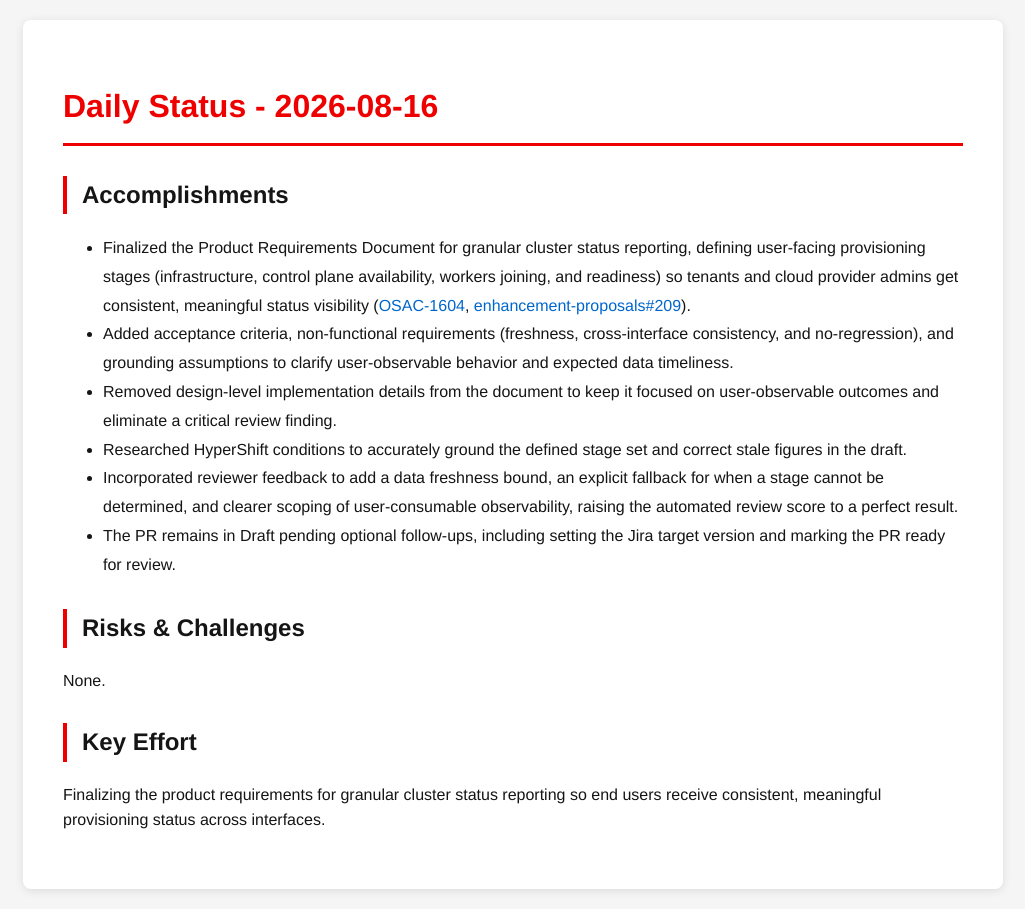
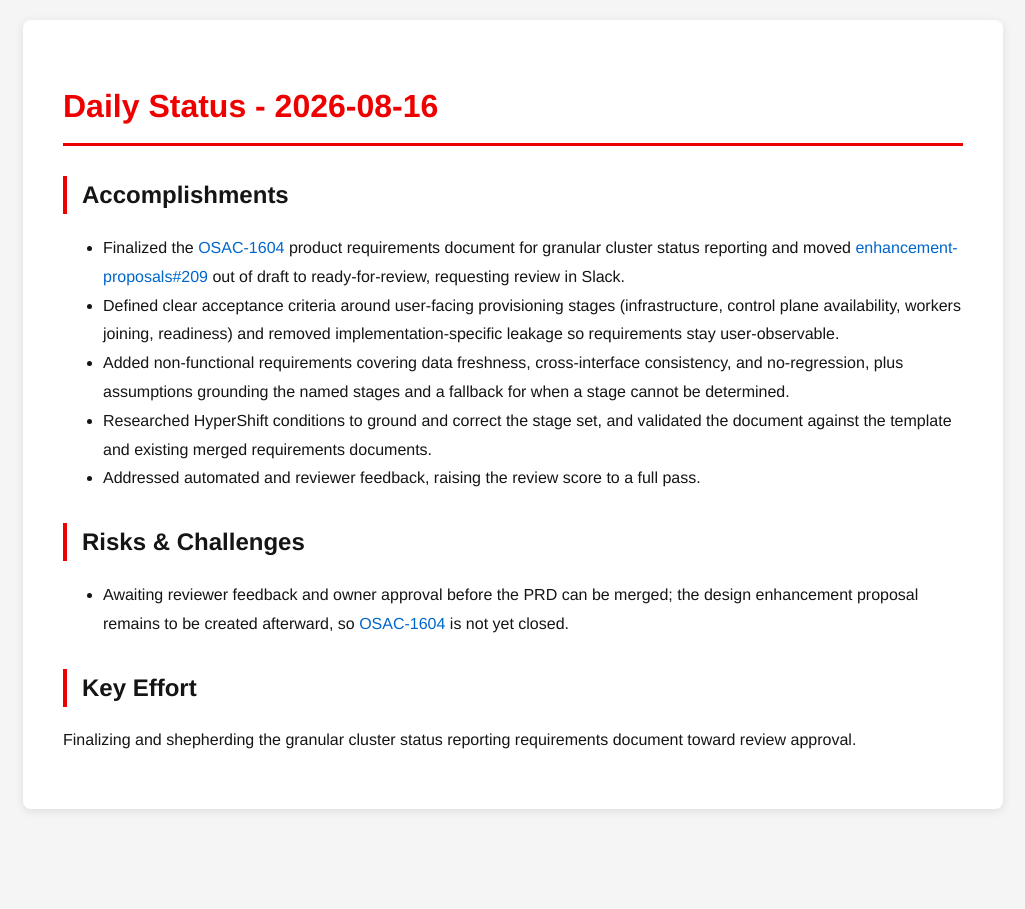
Before and after one commit to tzvatot/daily-status, a Jekyll site: the page built from 2026-08-16.md, in a window 1280 px wide. Shown: the whole page, without its empty margins (127-1152 px from the left). Built offline with Jekyll 4.4.1, drawn with Linux system fonts in a browser that asks for light colours.

Commit message:
Daily status update - 2026-08-16

```diff
--- a/2026-08-16.md
+++ b/2026-08-16.md
@@ -7,15 +7,14 @@ date: 2026-08-16
 # Daily Status - 2026-08-16
 
 ## Accomplishments
-- Finalized the Product Requirements Document for granular cluster status reporting, defining user-facing provisioning stages (infrastructure, control plane availability, workers joining, and readiness) so tenants and cloud provider admins get consistent, meaningful status visibility ([OSAC-1604](https://redhat.atlassian.net/browse/OSAC-1604), [enhancement-proposals#209](https://github.com/osac-project/enhancement-proposals/pull/209)).
-- Added acceptance criteria, non-functional requirements (freshness, cross-interface consistency, and no-regression), and grounding assumptions to clarify user-observable behavior and expected data timeliness.
-- Removed design-level implementation details from the document to keep it focused on user-observable outcomes and eliminate a critical review finding.
-- Researched HyperShift conditions to accurately ground the defined stage set and correct stale figures in the draft.
-- Incorporated reviewer feedback to add a data freshness bound, an explicit fallback for when a stage cannot be determined, and clearer scoping of user-consumable observability, raising the automated review score to a perfect result.
-- The PR remains in Draft pending optional follow-ups, including setting the Jira target version and marking the PR ready for review.
+- Finalized the [OSAC-1604](https://redhat.atlassian.net/browse/OSAC-1604) product requirements document for granular cluster status reporting and moved [enhancement-proposals#209](https://github.com/osac-project/enhancement-proposals/pull/209) out of draft to ready-for-review, requesting review in Slack.
+- Defined clear acceptance criteria around user-facing provisioning stages (infrastructure, control plane availability, workers joining, readiness) and removed implementation-specific leakage so requirements stay user-observable.
+- Added non-functional requirements covering data freshness, cross-interface consistency, and no-regression, plus assumptions grounding the named stages and a fallback for when a stage cannot be determined.
+- Researched HyperShift conditions to ground and correct the stage set, and validated the document against the template and existing merged requirements documents.
+- Addressed automated and reviewer feedback, raising the review score to a full pass.
 
 ## Risks & Challenges
-None.
+- Awaiting reviewer feedback and owner approval before the PRD can be merged; the design enhancement proposal remains to be created afterward, so [OSAC-1604](https://redhat.atlassian.net/browse/OSAC-1604) is not yet closed.
 
 ## Key Effort
-Finalizing the product requirements for granular cluster status reporting so end users receive consistent, meaningful provisioning status across interfaces.
+Finalizing and shepherding the granular cluster status reporting requirements document toward review approval.
```
